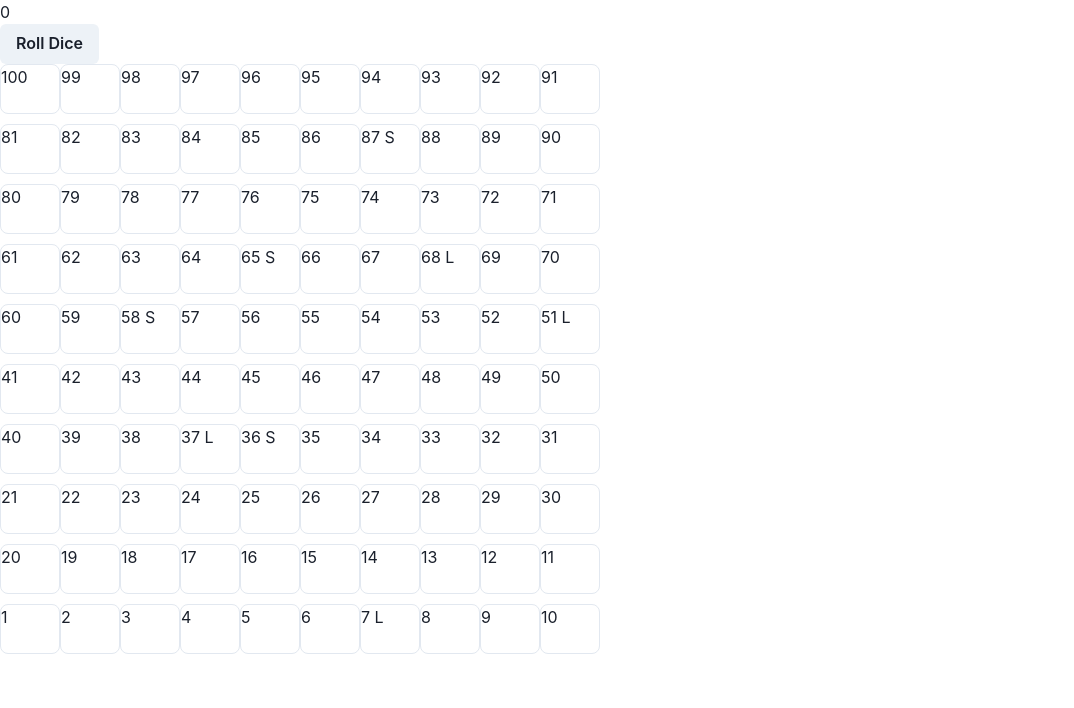
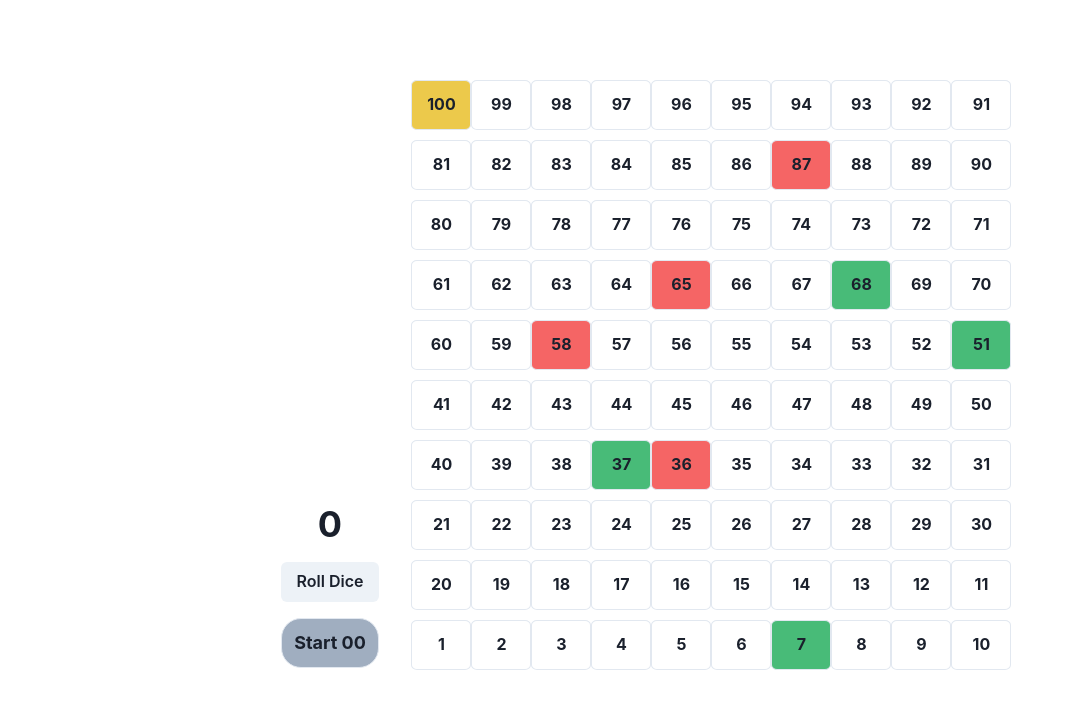
Before and after one commit to pratikderepatil/snakes-and-ladders, a React (Create React App) app: page / in a window 1280 px wide. Shown: the top 708 px of the page, without its empty margins (0-1074 px from the left). Built offline with nearby package versions, Linux system fonts and the light colour scheme.

Commit message:
UI changes

```diff
--- a/package.json
+++ b/package.json
@@ -6,6 +6,7 @@
 		"@testing-library/jest-dom": "^5.16.5",
 		"@testing-library/react": "^13.4.0",
 		"@testing-library/user-event": "^13.5.0",
+		"date-fns": "^2.29.3",
 		"react": "^18.2.0",
 		"react-dom": "^18.2.0",
 		"react-scripts": "5.0.1",
--- a/public/index.html
+++ b/public/index.html
@@ -2,14 +2,20 @@
 <html lang="en">
 	<head>
 		<meta charset="utf-8" />
-    <link rel="icon" href="%PUBLIC_URL%/favicon.ico" />
+		<link
+			rel="icon"
+			href="https://encrypted-tbn0.gstatic.com/images?q=tbn:ANd9GcSkmrOvaT_IBihpGd_QDGjvbHpb1BltSKwRYiwW8E3LrCGOTxgqVU2lvuvueTHRoKgdCAA&usqp=CAU"
+		/>
 		<meta name="viewport" content="width=device-width, initial-scale=1" />
 		<meta name="theme-color" content="#000000" />
 		<meta
-      name="description"
+			name="snakes-and-ladders"
 			content="Web site created using create-react-app"
 		/>
-    <link rel="apple-touch-icon" href="%PUBLIC_URL%/logo192.png" />
+		<link
+			rel="apple-touch-icon"
+			href="https://encrypted-tbn0.gstatic.com/images?q=tbn:ANd9GcSkmrOvaT_IBihpGd_QDGjvbHpb1BltSKwRYiwW8E3LrCGOTxgqVU2lvuvueTHRoKgdCAA&usqp=CAU"
+		/>
 		<!--
       manifest.json provides metadata used when your web app is installed on a
       user's mobile device or desktop. See https://developers.google.com/web/fundamentals/web-app-manifest/
@@ -24,7 +30,7 @@
       work correctly both with client-side routing and a non-root public URL.
       Learn how to configure a non-root public URL by running `npm run build`.
     -->
-    <title>React App</title>
+		<title>Snakes and Ladders Game</title>
 	</head>
 	<body>
 		<noscript>You need to enable JavaScript to run this app.</noscript>
--- a/src/Components/Board.jsx
+++ b/src/Components/Board.jsx
@@ -1,4 +1,4 @@
-import { Grid, useToast } from "@chakra-ui/react";
+import { Flex, Grid, Heading, useToast } from "@chakra-ui/react";
 import React, { useState } from "react";
 import Tile from "./Tile";
 import {
@@ -72,21 +72,38 @@ const Board = () => {
 			setPlayer(0);
 		} else {
 			const dest = checkValue(player, newDice, board);
-			console.log(dest);
+			if (dest > player + newDice) {
+				toast({
+					title: "You Climbed the ladder",
+					status: "success",
+					duration: 3000,
+					isClosable: true,
+				});
+			} else if (dest < player + newDice) {
+				toast({
+					title: "You were eaten by the snake",
+					status: "error",
+					duration: 3000,
+					isClosable: true,
+				});
+			}
+			setTimeout(() => {
+				setPlayer(player + newDice);
+			}, 500);
+			setTimeout(() => {
 				setPlayer(dest);
+			}, 1000);
 		}
 	};
 
 	const checkValue = (player, dice) => {
 		for (let i = 0; i < ladderPositions.length; i++) {
-			console.log(ladderPositions[i]);
 			if (ladderPositions[i].from === dice + player) {
 				console.log(ladderPositions[i]);
 				return ladderPositions[i].to;
 			}
 		}
 		for (let i = 0; i < snakePositions.length; i++) {
-			console.log(snakePositions[i]);
 			if (snakePositions[i].from === dice + player) {
 				console.log(snakePositions[i]);
 				return snakePositions[i].to;
@@ -97,7 +114,20 @@ const Board = () => {
 	};
 	return (
 		<>
+			<Flex justifyContent={"center"} gap="5" h={"auto"} m="auto" p="20">
+				<Flex justifyContent={"flex-end"} p="3" gap="4" flexDirection="column">
 					<Dice dice={dice} rollDice={rollDice} />
+					<Flex
+						justifyContent={"center"}
+						alignItems={"center"}
+						bgColor={player === 0 ? "gray.400" : "white"}
+						borderWidth="1px"
+						borderRadius={player === 0 ? "20" : "10%"}
+						h="50"
+					>
+						<Heading fontSize={"lg"}> Start 00</Heading>
+					</Flex>
+				</Flex>
 				<Grid
 					templateRows="repeat(10, 60px)"
 					templateColumns="repeat(10, 60px)"
@@ -109,6 +139,7 @@ const Board = () => {
 						});
 					})}
 				</Grid>
+			</Flex>
 		</>
 	);
 };
--- a/src/Components/Dice.jsx
+++ b/src/Components/Dice.jsx
@@ -1,12 +1,15 @@
-import { Box, Button } from "@chakra-ui/react";
+import { Button, Flex, Heading } from "@chakra-ui/react";
 import React from "react";
 
 const Dice = ({ dice, rollDice }) => {
 	return (
-		<>
-			<Box>{dice}</Box>
+		<Flex flexDirection={"column"} gap="4" justifyContent={"flex-end"}>
+			<Flex justifyContent={"center"}>
+				<Heading>{dice}</Heading>
+			</Flex>
 			<Button onClick={rollDice}>Roll Dice</Button>
-		</>
+
+		</Flex>
 	);
 };
 
--- a/src/Components/Tile.jsx
+++ b/src/Components/Tile.jsx
@@ -1,22 +1,34 @@
 import React from "react";
-import { Box } from "@chakra-ui/react";
+import { Flex, Heading } from "@chakra-ui/react";
 
-const Tile = ({ row, col, number, to, currplayer }) => {
-	let cellData = "";
-
+const Tile = ({ number, to, currplayer }) => {
+	let color = "white";
+	let round = "10%";
 	if (number > to) {
-		cellData += "S";
+		color = "red.400";
 	}
 	if (number < to) {
-		cellData += "L";
+		color = "green.400";
 	}
 	if (number === currplayer) {
-		cellData += "P";
+		color = "gray.400";
+		round = "45%";
+	}
+	if (number === 100) {
+		color = "yellow.400";
 	}
 	return (
-		<Box w="50" h="50" borderWidth="1px" p="" borderRadius="lg">
-			{number} {cellData}
-		</Box>
+		<Flex
+			justifyContent={"center"}
+			alignItems={"center"}
+			w="50"
+			h="50"
+			borderWidth="1px"
+			bgColor={color}
+			borderRadius={round}
+		>
+			<Heading size={"sm"}>{number}</Heading>
+		</Flex>
 	);
 };
 
```
Also changed, not shown: 2 other files (tests, documents, lock files or other folders). Lines whose indentation alone changed are shown as unchanged.
